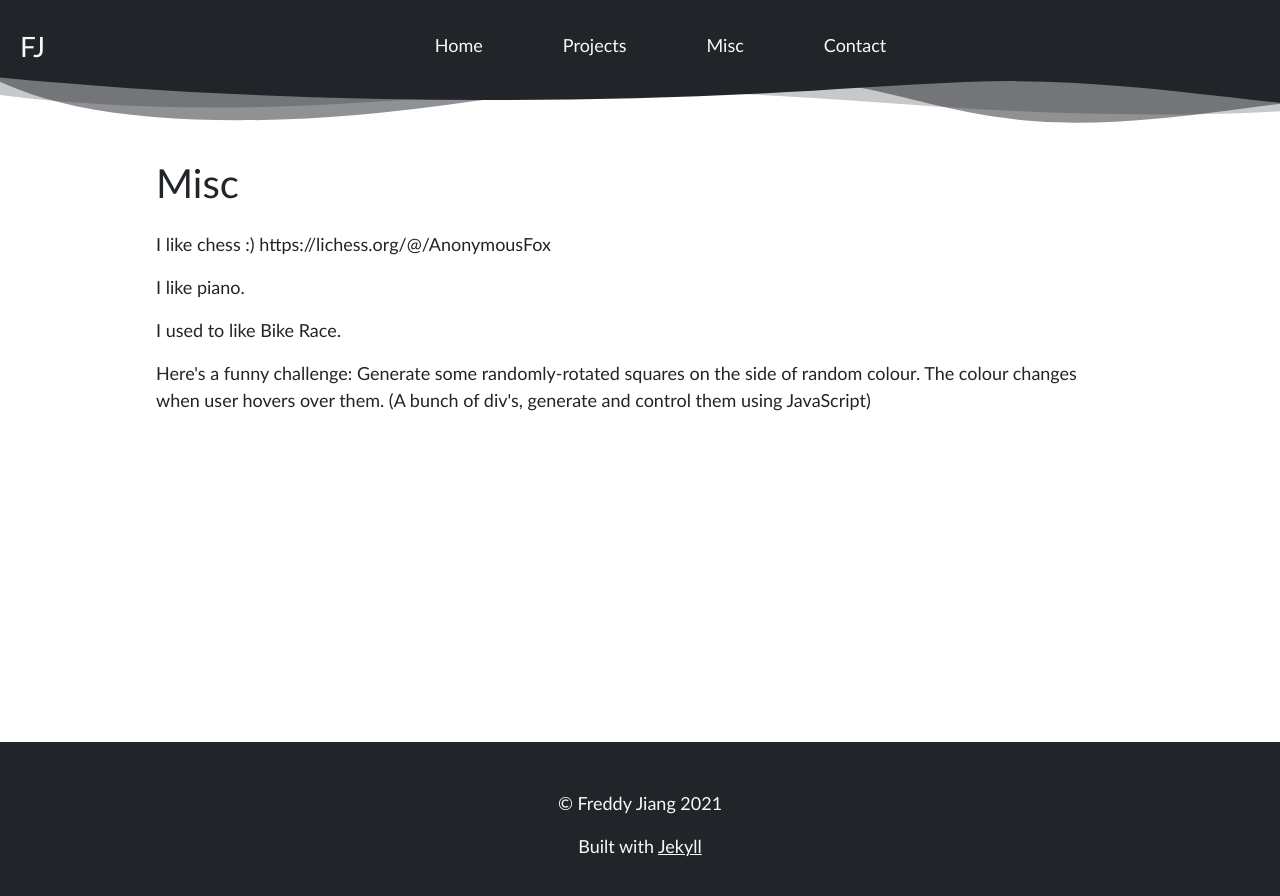
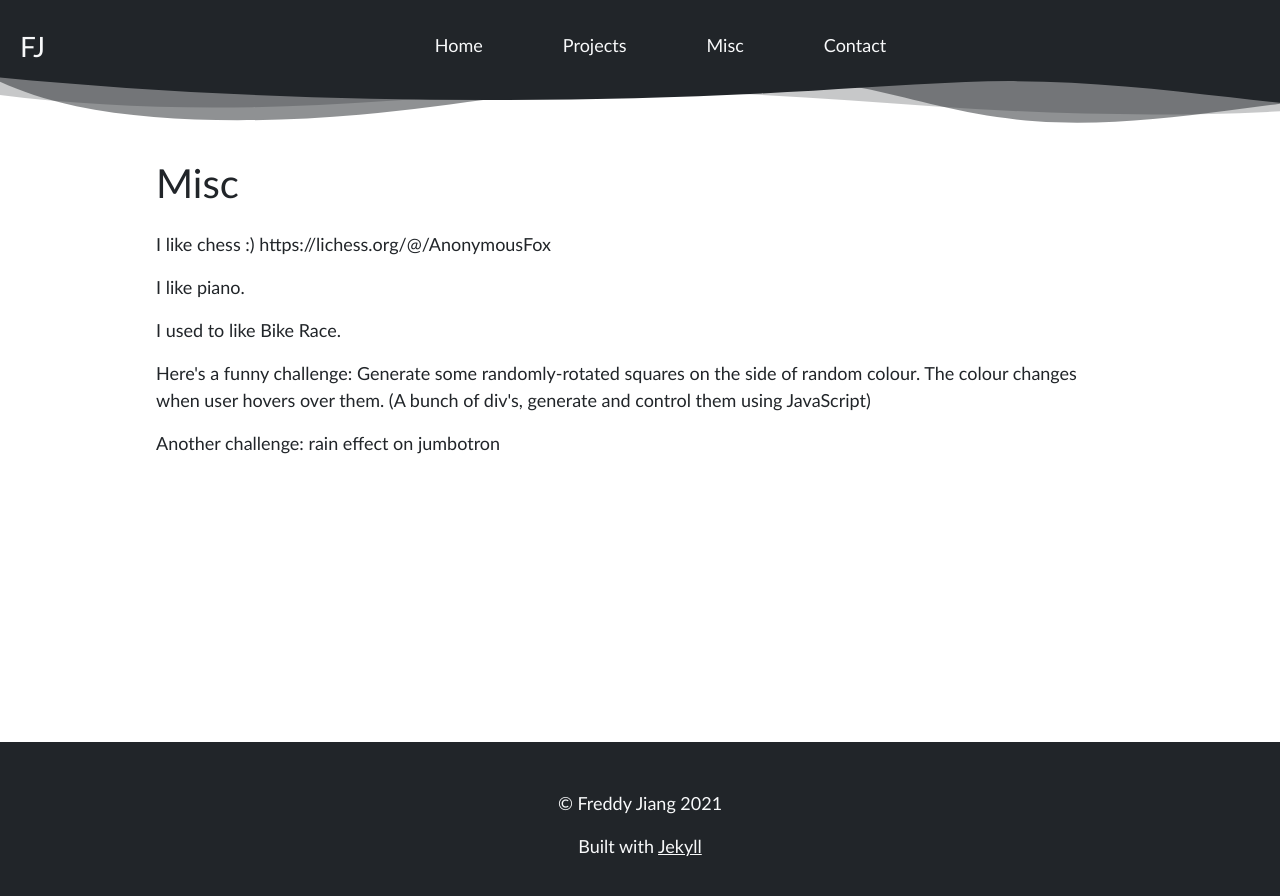
Before and after one commit to j-freddy/old-site, a Jekyll site: the page built from misc.html, in a window 1280 px wide. Shown: the top 896 px of the page. Built offline with Jekyll 4.4.1, drawn with Linux system fonts in a browser that asks for light colours.

Commit message:
Edit misc notes

```diff
--- a/misc.html
+++ b/misc.html
@@ -7,3 +7,4 @@ title: Misc
 <p>I used to like Bike Race. </p>
 <p>Here's a funny challenge: Generate some randomly-rotated squares on the side of random colour. The colour changes
     when user hovers over them. (A bunch of div's, generate and control them using JavaScript)</p>
+<p>Another challenge: rain effect on jumbotron</p>
```
